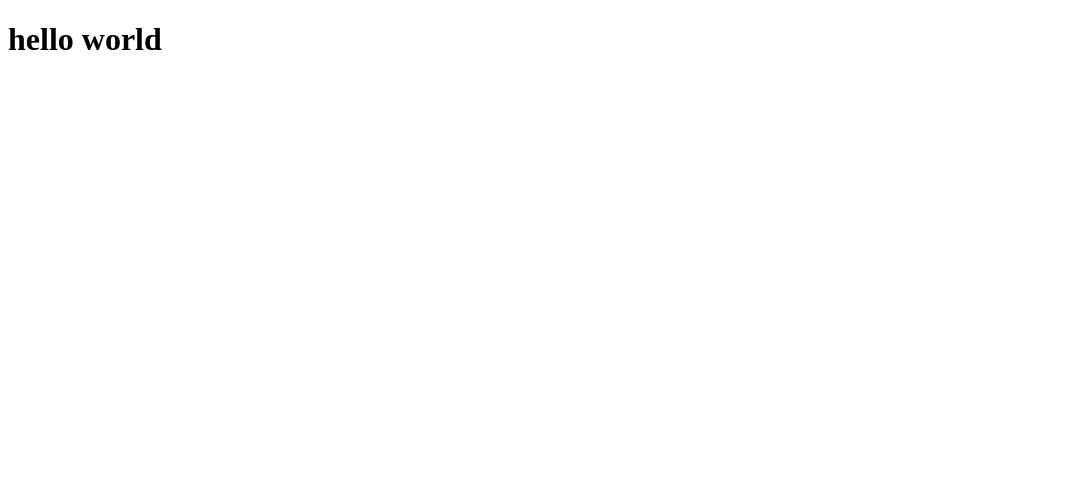
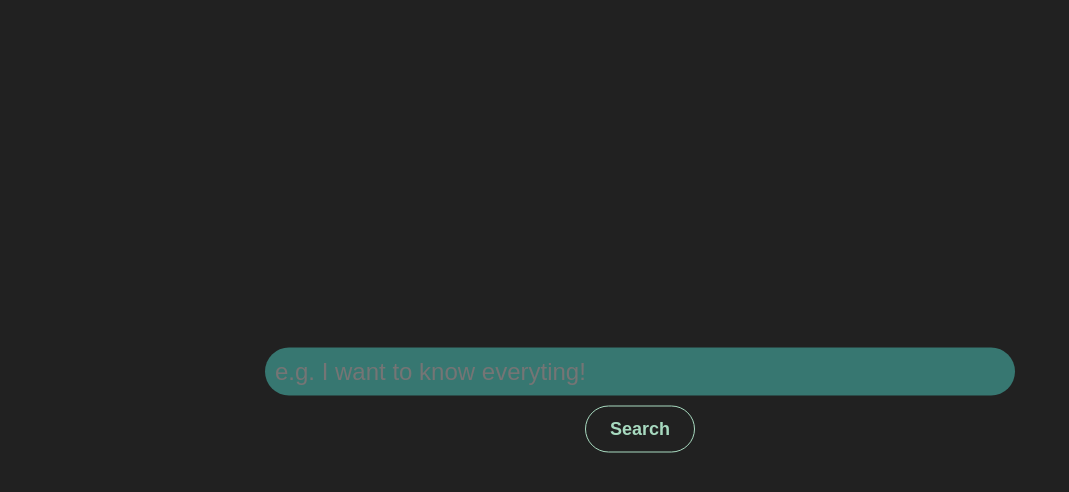
Before and after one commit to erotourtes/wayce, a website: page src/Web/Public/index.html in a window 1280 px wide. Shown: the whole page, without its empty margins (0-1069 px from the left). Drawn offline with Linux system fonts and the light colour scheme.

Commit message:
made this sht with css

```diff
--- a/src/Web/Public/index.html
+++ b/src/Web/Public/index.html
@@ -6,8 +6,14 @@
     <meta name="viewport" content="width=device-width, initial-scale=1.0">
     <title>Wayce</title>
     <script src="./main.js"></script>
+    <link rel="stylesheet" href="./style.css">
 </head>
 <body>
-    <h1>hello world</h1>
+    <div class="search_menu">
+        <!-- <input id="input" type="text"> -->
+        <input type="text" id="input" placeholder="e.g. I want to know everyting!">
+
+        <button id="search">Search</button>
+    </div>
 </body>
 </html>
--- /dev/null
+++ b/src/Web/Public/style.css
@@ -0,0 +1,104 @@
+:root {
+    --bg-color: #212121;
+    /* --sub-color: #5c4a9c; */
+    /* --sub-color: #9E829C; */
+    --sub-color: #377771;
+    --text-color: #a8dac0;
+    /* --sub-color: #a8dac0; */
+    /* --text-color: #e8e8e8; */
+    /*
+    #0F1A20
+    #8D80AD
+    ---
+    #A8DAC0
+    #FFAF87
+    #377771
+    #9E829C
+    #212121
+    ---
+    */
+
+    --margin: 250px;
+}
+
+* {
+    padding: 0;
+    margin: 0;
+    box-sizing: border-box;
+    color: var(--text-color);
+    font-size: 18px;
+}
+
+body {
+    background-color: var(--bg-color);
+    width: 100vw;
+}
+
+.search_menu {
+    align-items: center;
+    display: flex;
+    flex-direction: column;
+    transform: translateY(-50%);
+    margin-top: 50vh;
+    padding: 0 var(--margin) 0 var(--margin);
+}
+
+input[type="text"] {
+    border: none;
+    border-radius: 2rem;
+    font-size: 24px;
+    padding: 10px;
+    transition: background-color 0.2s ease-in-out;
+    background-color: var(--sub-color);
+    margin-bottom: 10px;
+    width: 100%;
+    max-width: 750px;
+    min-width: 250px;
+}
+
+input[type="text"]:focus {
+    background-color: var(--bg-color);
+    box-shadow: 0px 0px 5px var(--text-color);
+    outline: none;
+}
+
+button {
+    display: inline-block;
+    background-color: var(--bg-colorg);
+    border: 1px solid var(--text-color);
+    border-radius: 2rem;
+    font-weight: bold;
+    padding: 12px 24px;
+    transition: background-color 0.2s ease-in-out;
+    cursor: pointer;
+}
+
+button:hover {
+    background-color: var(--sub-color);
+    border: 1px solid var(--bg-color);
+    animation: wiggle 2s linear 1;
+}
+
+@keyframes wiggle {
+  0%, 7% {
+    transform: rotateZ(0);
+  }
+  15% {
+    transform: rotateZ(-5deg);
+  }
+  20% {
+    transform: rotateZ(10deg);
+  }
+  25% {
+    transform: rotateZ(-10deg);
+  }
+  30% {
+    transform: rotateZ(6deg);
+  }
+  35% {
+    transform: rotateZ(-4deg);
+  }
+  40%, 100% {
+    transform: rotateZ(0);
+  }
+}
```
